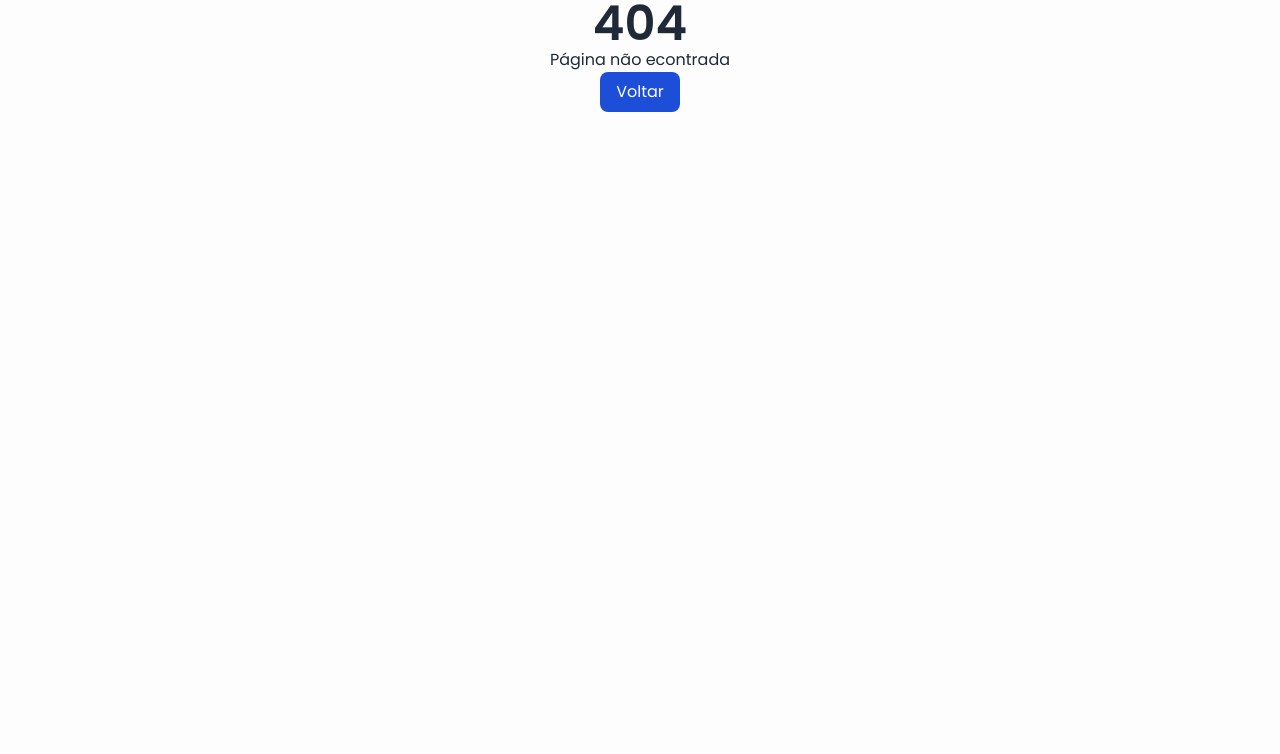
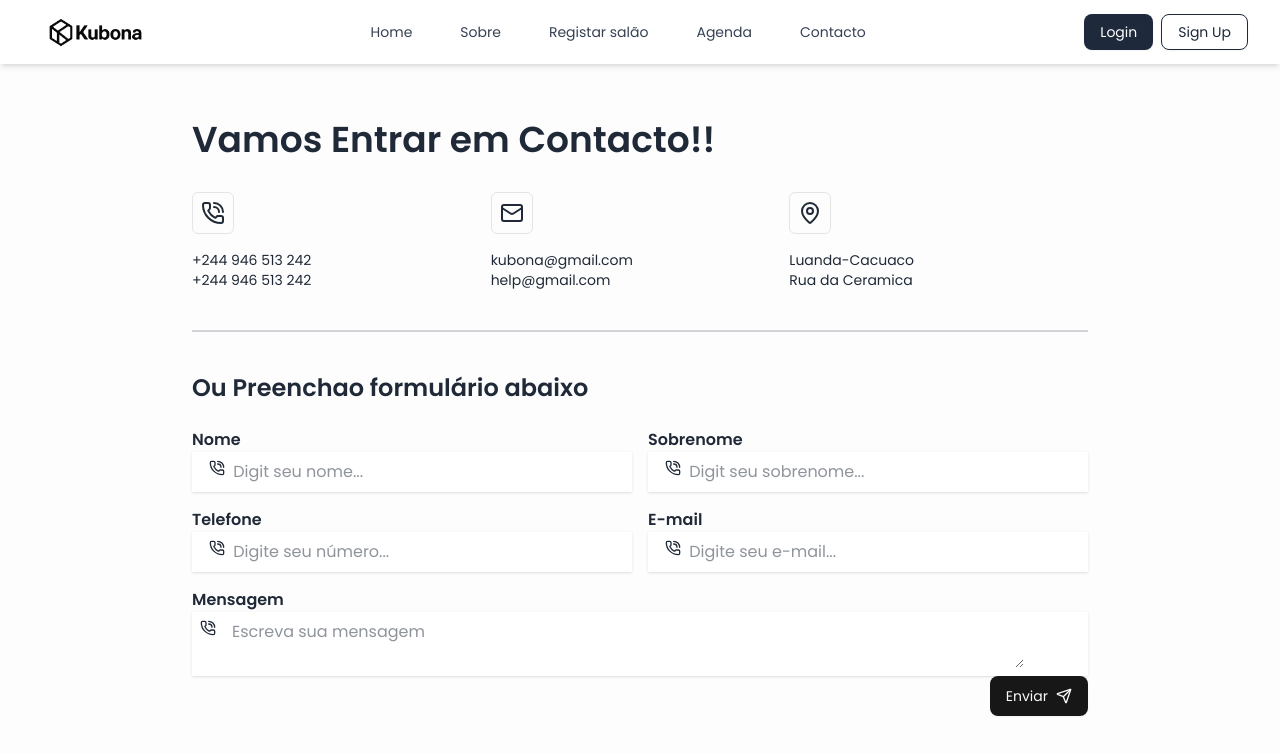
Before and after one commit to Mario2005-matias/Kubona, a Next.js app in the folder kubona/: page /contato in a window 1280 px wide. Before the commit this address had no page. Shown: the top 754 px of the page. Built offline with nearby package versions, Linux system fonts and the light colour scheme.

Commit message:
Trabalhando a section contacto

```diff
--- a/kubona/package.json
+++ b/kubona/package.json
@@ -17,6 +17,7 @@
     "next": "15.3.3",
     "react": "^19.0.0",
     "react-dom": "^19.0.0",
+    "react-icons": "^5.5.0",
     "tailwind-merge": "^3.3.1"
   },
   "devDependencies": {
--- /dev/null
+++ b/kubona/src/app/contato/page.tsx
@@ -0,0 +1,94 @@
+import Header from "@/components/Layout/Header"
+import { PhoneCall, MapPin, Mail, Send } from "lucide-react"
+import { Button } from "@/components/ui/button"
+
+export default function Contato () {
+
+    return (
+        <div className="w-full flex flex-col items-center justify-center text-[#1F2937]">
+            <Header/>
+            <div className="w-4xl mb-15">
+                <h1 className="mt-30 text-4xl font-semibold text-[#1F2937]">Vamos Entrar em Contacto!!</h1>
+                <div className="grid grid-cols-1 md:grid-cols-3 mt-8 text-sm">
+                    <div className="flex flex-col items-start justify-center">
+                        <span className="p-2 border rounded-sm  mb-4"><PhoneCall /></span>
+                        <ul>
+                            <li>+244 946 513 242</li>
+                            <li>+244 946 513 242</li>
+                        </ul>
+                    </div>
+                    <div className="flex flex-col items-start justify-center">
+                        <span className="p-2 border rounded-sm mb-4"><Mail /></span>
+                        <ul>
+                            <li>kubona@gmail.com</li>
+                            <li>help@gmail.com</li>
+                        </ul>
+                    </div>
+                    <div className="flex flex-col items-start justify-center">
+                        <span className="p-2 border rounded-sm mb-4"><MapPin /></span>
+                        <ul>
+                            <li>Luanda-Cacuaco</li>
+                            <li>Rua da Ceramica</li>
+                        </ul>
+                    </div>
+                </div>
+
+                <div className="w-full h-0.5 bg-[#1F2937] my-10 opacity-20"></div>
+
+                <div>
+                    <h2 className="text-2xl font-semibold">Ou Preenchao formulário abaixo</h2>
+                    <form className=" flex flex-col items-center justify-center my-6">
+                        <div className="w-full  flex fle-row gap-4 items-center justify-center">
+                            <div className=" w-1/2">
+                                <div className="flex flex-col items-start justify-center mb-4">
+                                    <label className="font-semibold" htmlFor="nome">Nome</label>
+                                    <div className="w-full flex flex-row items-start justify-center bg-white shadow py-2 px-2 gap-2">
+                                        <PhoneCall className="w-4 h-4"/>
+                                        <input className="w-[90%] outline-none"  name="nome" type="text" id="nome" placeholder="Digit seu nome..." />
+                                    </div>
+                                </div>
+                                <div className="flex flex-col items-start justify-center mb-4">
+                                    <label className="font-semibold" htmlFor="telefone">Telefone</label>
+                                    <div className="w-full flex flex-row items-start justify-center bg-white shadow py-2 px-2 gap-2">
+                                        <PhoneCall className="w-4 h-4"/>
+                                        <input className="w-[90%] outline-none" name="telefone" type="tel" id="Telefone" placeholder="Digite seu número..." />
+                                    </div>
+                                </div>
+                            </div>
+                            <div className=" w-1/2">
+                                 <div className="flex flex-col items-start justify-center mb-4">
+                                    <label className="font-semibold" htmlFor="sobrenome">Sobrenome</label>
+                                    <div className="w-full flex flex-row items-start justify-center bg-white shadow py-2 px-2 gap-2">
+                                        <PhoneCall className="w-4 h-4"/>
+                                        <input className="w-[90%] outline-none" name="sobrenome" type="text" id="sobrenome" placeholder="Digit seu sobrenome..." />
+                                    </div>
+                                </div>
+                                <div className="flex flex-col items-start justify-center mb-4">
+                                    <label className="font-semibold" htmlFor="email">E-mail</label>
+                                    <div className="w-full flex flex-row items-start justify-center bg-white shadow py-2 px-2 gap-2">
+                                        <PhoneCall className="w-4 h-4"/>
+                                        <input className="w-[90%] outline-none" name="email"  type="email" id="email" placeholder="Digite seu e-mail..." />
+                                    </div>
+                                </div>
+                            </div>
+                        </div>
+                        <div className=" w-full flex flex-col items-end justify-center">
+                            <div className=" w-full flex flex-col items-start justify-center">
+                                <label className="font-semibold" htmlFor="mensagem">Mensagem</label>
+                                <div className="w-full flex flex-row items-start bg-white shadow py-2 px-2 gap-4">
+                                    <PhoneCall className="w-4 h-4"/>
+                                    <textarea className="w-[90%] outline-none" name="" id="mensagem" placeholder="Escreva sua mensagem"  />
+                                </div>
+                            </div>
+                            <Button variant={"default"} size={"lg"} >
+                                Enviar
+                                <Send/>
+                            </Button>
+                        </div>
+                    </form>
+                </div>
+
+            </div>
+        </div>
+    )
+}
--- a/kubona/src/app/globals.css
+++ b/kubona/src/app/globals.css
@@ -12,6 +12,7 @@
   --kubona-red: #DC2626;
   --kubona-green: #22C55E;
 }
+
 
 
 @custom-variant dark (&:is(.dark *));
--- /dev/null
+++ b/kubona/src/app/sobre/page.tsx
@@ -0,0 +1,14 @@
+import Header from "@/components/Layout/Header";
+
+export default function Sobre() {
+  return (
+    <div>
+      <Header />
+      <h1>
+        Lorem ipsum, dolor sit amet consectetur adipisicing elit. At maiores qui
+        repudiandae quibusdam! Ullam maiores sit rerum saepe dicta accusamus
+        similique quia maxime. A sapiente, molestiae aut aliquam ea soluta.
+      </h1>
+    </div>
+  );
+}
--- a/kubona/src/components/Layout/CTA.tsx
+++ b/kubona/src/components/Layout/CTA.tsx
@@ -3,7 +3,7 @@ import { Button } from "../ui/button";
 export default function CTA() {
   return (
     <section className=" min-h-full my-20 flex items-center justify-center">
-      <div className="bg-[url('/assets/Salao.jpg')] container h-96 bg-cover bg-center text-white rounded-2xl overflow-hidden max-[645px]:rounded-none">
+      <div className="bg-[url('/assets/Salao.jpg')] bg-fixed container h-96 bg-cover bg-center text-white rounded-2xl overflow-hidden max-[645px]:rounded-none">
         <div className=" bg-[#00000080] w-full h-full  px-20 py-20 flex flex-col items-start justify-center max-md:items-center max-md:text-center max-md:px-8 max-md:py-8 ">
             <p className="max-md:text-sm text-center">SEU REFÚGIO DE FÉRIAS DEFINITIVO NA KUBONA</p>
             <h2 className="text-5xl max-w-lg font-semibold my-2 max-md:text-4xl max-sm:text-3xl">Experimente Os Verdadeiros Salões Na <span className="text-[#DC2626]">KUBONA</span></h2>
--- a/kubona/src/components/Layout/Header.tsx
+++ b/kubona/src/components/Layout/Header.tsx
@@ -52,7 +52,7 @@ export default function Header() {
               Agenda
             </Link>
             <Link
-              href="/contacto"
+              href="/contato"
               className="text-gray-700 hover:text-indigo-600 px-3 py-2 rounded-md text-sm font-medium transition duration-150"
             >
               Contacto
@@ -61,12 +61,12 @@ export default function Header() {
 
           <div className="hidden min-[888px]:flex flex-row items-center gap-2  ">
             <Link href="/Cadastro">
-              <Button className="bg-[#1D4ED8] hover:bg-[#1E40AF] text-white hover:duration-300">
+              <Button className="bg-[#1E293B] hover:bg-[#1E293B] text-white hover:duration-300">
                 Login
               </Button>
             </Link>
             <Link href="/Cadastro">
-              <Button className="border border-[#1D4ED8] bg-white text-[#1D4ED8] hover:bg-[#1D4ED8] hover:duration-300 hover:text-white">
+              <Button className="border border-[#1E293B] bg-white text-[#1E293B] hover:bg-[#1E293B] hover:duration-300 hover:text-white">
                 Sign Up
               </Button>
             </Link>
@@ -130,19 +130,19 @@ export default function Header() {
             Agenda
           </Link>
           <Link
-            href="/contacto"
+            href="/contato"
             className="text-gray-700 hover:text-indigo-600 px-3 py-2 rounded-md text-sm font-medium transition duration-150"
           >
             Contacto
           </Link>
           <div className="md:hidden flex flex-row gap-2">
             <Link href="/Cadastro">
-              <Button className="bg-[#1D4ED8] hover:bg-[#1E40AF] text-white hover:duration-300">
+              <Button className="bg-[#1E293B] hover:bg-[#1E293B] text-white hover:duration-300">
                 Login
               </Button>
             </Link>
             <Link href="/Cadastro">
-              <Button className="border border-[#1D4ED8] bg-white text-[#1D4ED8] hover:bg-[#1D4ED8] hover:duration-300 hover:text-white">
+              <Button className="border border-[#1E293B] bg-white text-[#1E293B] hover:bg-[#1E293B] hover:duration-300 hover:text-white">
                 Sign Up
               </Button>
             </Link>
```
Also changed, not shown: 1 other file (tests, documents, lock files or other folders).
